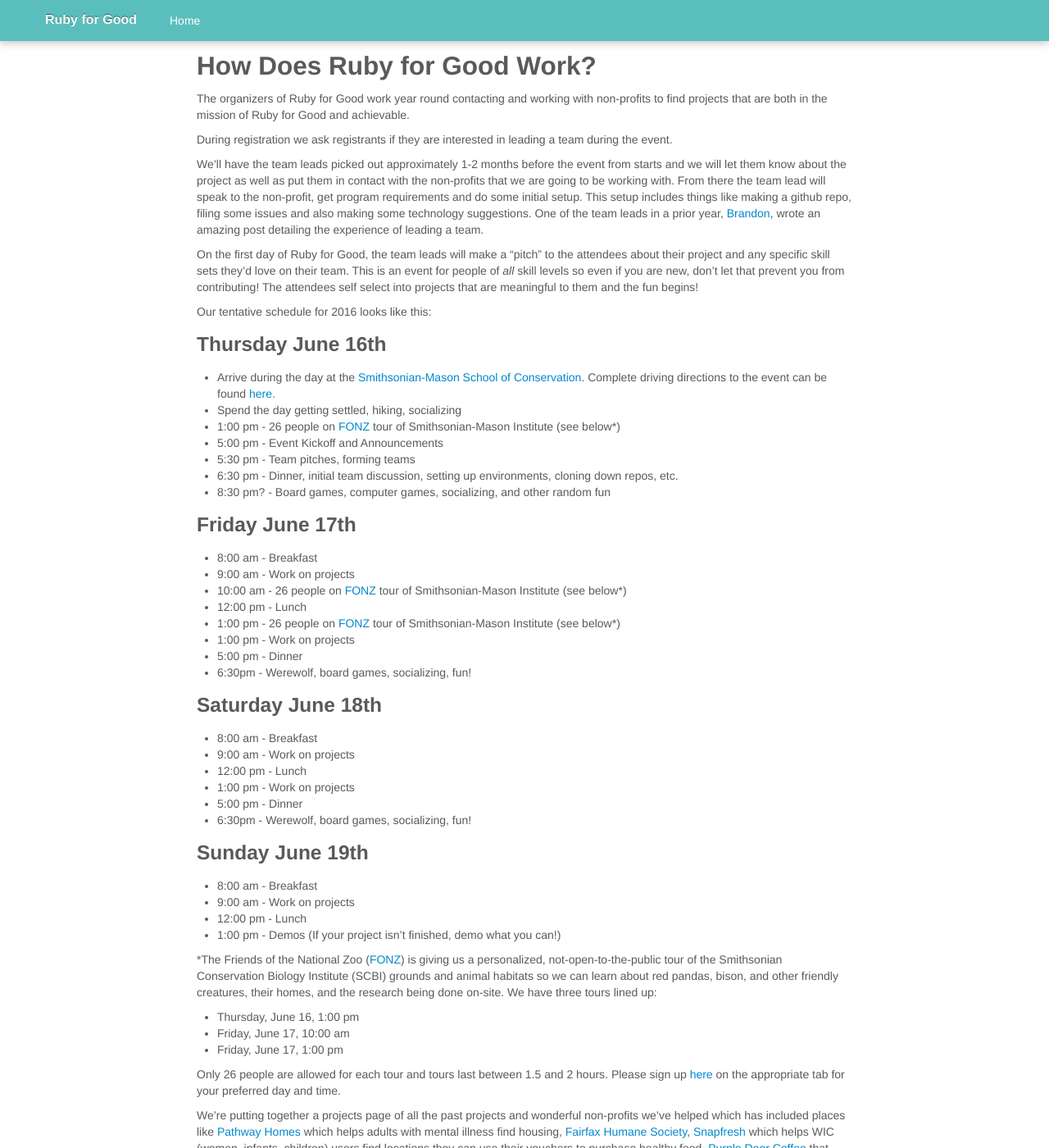
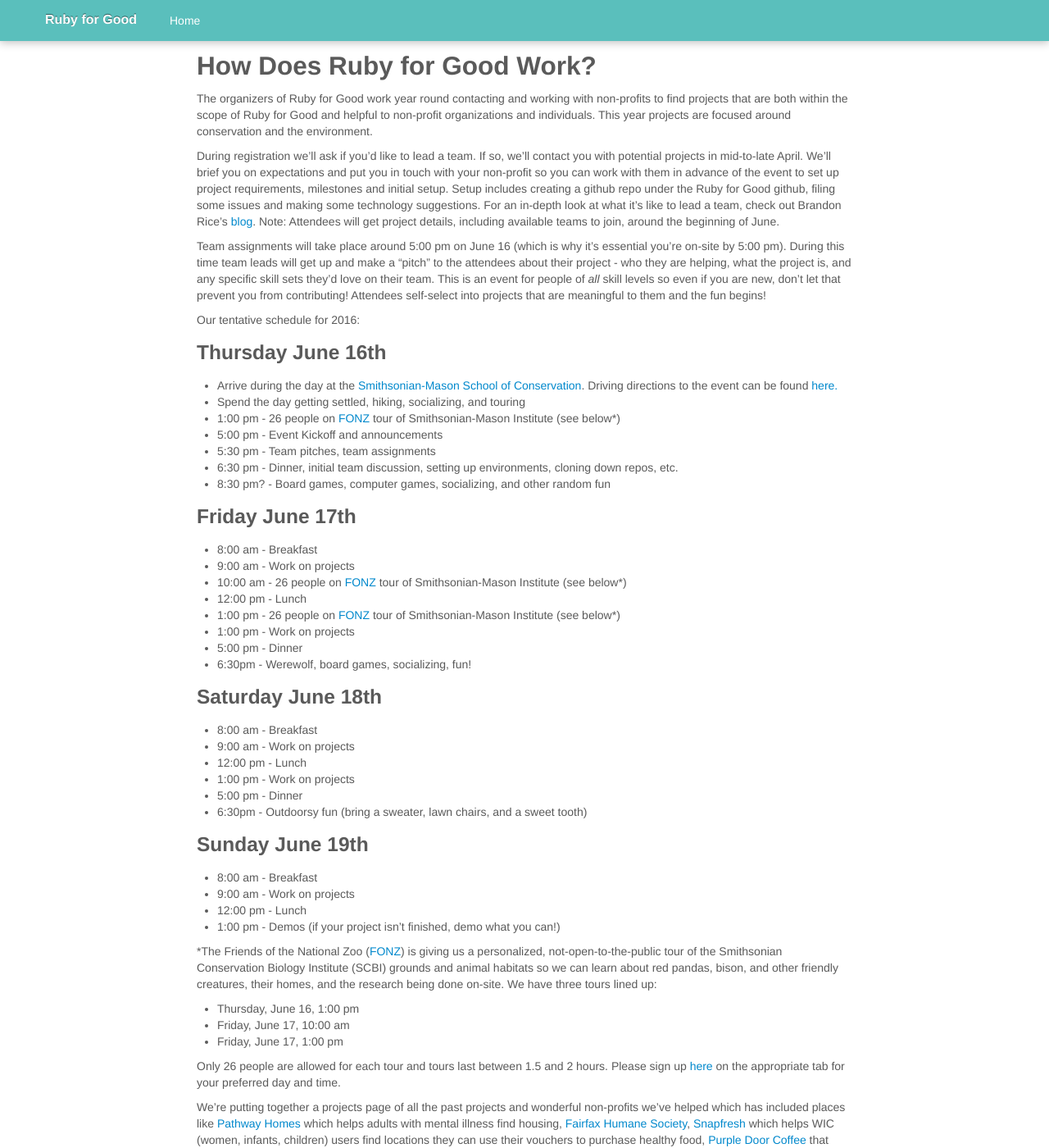
Before and after one commit to rubyforgood/rubyforgood.org--old, a Jekyll site: the page built from info.md, in a window 1280 px wide and 1400 px high. Shown: the whole window at 82% size. Built offline with Jekyll 4.4.1, drawn with Linux system fonts in a browser that asks for light colours.

Commit message:
update more info page

```diff
--- a/index.html
+++ b/index.html
@@ -226,7 +226,7 @@
         <h5>What you <span class="highlight">need</span> to know</h5>
         <p class="big">
           Bring yourself, your laptop, and whatever you plan on wearing. Lodging consists of shared dorm rooms (what better way to get to know new people!) complete with linens, pillows, blankets and towels. We'll also be supplying food, drinks, and fun atmosphere. We invite you to bring board games or card games... we can only guarantee that we'll have the equipment needed to play <a
-          href="http://www.artemis.eochu.com/">Artemis</a>. We hope you arrive early on Thursday for the personalized tour the Friends of the National Zoo (FONZ) are giving us (1pm)! For a more in-depth run down of the weekend, check out our <a href="/info.html"> More Info</a> page. More questions? Take a gander through the <a href="/faq">FAQ</a> or drop us a <a href="mailto:info@rubyforgood.com">note</a>.
+          href="http://www.artemis.eochu.com/">Artemis</a>. We have a fun outdoor activity planned for one evening so camping chairs, a sweater and maybe some bug spray are highly recommended. Make sure to <a href="https://docs.google.com/spreadsheets/d/1gTi3wUj8MJLG637wdYBsasBrca53P7X-FFjXWw-SF2k/edit#gid=2051703219">sign up</a> for the <a href="https://nationalzoo.si.edu/JoinFonz/join.cfm">FONZ</a> personalized tour of the facility! For a more in-depth run down of the weekend, check out our <a href="/info.html"> More Info</a> page. More questions? Take a gander through the <a href="/faq">FAQ</a> or drop us a <a href="mailto:info@rubyforgood.com">note</a>.
         </p>
       </article>
     </section>
--- a/info.md
+++ b/info.md
@@ -4,23 +4,21 @@
 
 ## How Does Ruby for Good Work?
 
-The organizers of Ruby for Good work year round contacting and working with non-profits to find projects that are both in the mission of Ruby for Good and achievable.
+The organizers of Ruby for Good work year round contacting and working with non-profits to find projects that are both within the scope of Ruby for Good and helpful to non-profit organizations and individuals. This year projects are focused around conservation and the environment.
 
-During registration we ask registrants if they are interested in leading a team during the event.
+During registration we'll ask if you'd like to lead a team. If so, we'll contact you with potential projects in mid-to-late April. We'll brief you on expectations and put you in touch with your non-profit so you can work with them in advance of the event to set up project requirements, milestones and initial setup. Setup includes creating a github repo under the Ruby for Good github, filing some issues and making some technology suggestions. For an in-depth look at what it's like to lead a team, check out Brandon Rice's [blog](http://www.blrice.net/blog/2015/08/10/leading-a-team-at-ruby-for-good/). Note: Attendees will get project details, including available teams to join, around the beginning of June.
 
-We'll have the team leads picked out approximately 1-2 months before the event from starts and we will let them know about the project as well as put them in contact with the non-profits that we are going to be working with. From there the team lead will speak to the non-profit, get program requirements and do some initial setup. This setup includes things like making a github repo, filing some issues and also making some technology suggestions. One of the team leads in a prior year, [Brandon](http://www.blrice.net/blog/2015/08/10/leading-a-team-at-ruby-for-good/), wrote an amazing post detailing the experience of leading a team.
+Team assignments will take place around 5:00 pm on June 16 (which is why it's essential you're on-site by 5:00 pm). During this time team leads will get up and make a "pitch" to the attendees about their project - who they are helping, what the project is, and any specific skill sets they'd love on their team. This is an event for people of *all* skill levels so even if you are new, don't let that prevent you from contributing! Attendees self-select into projects that are meaningful to them and the fun begins!
 
-On the first day of Ruby for Good, the team leads will make a "pitch" to the attendees about their project and any specific skill sets they'd love on their team. This is an event for people of *all* skill levels so even if you are new, don't let that prevent you from contributing! The attendees self select into projects that are meaningful to them and the fun begins!
-
-Our tentative schedule for 2016 looks like this:
+Our tentative schedule for 2016:
 
 ### Thursday June 16th
 
-* Arrive during the day at the [Smithsonian-Mason School of Conservation](http://smconservation.gmu.edu/). Complete driving directions to the event can be found [here.](/location)
-* Spend the day getting settled, hiking, socializing
+* Arrive during the day at the [Smithsonian-Mason School of Conservation](http://smconservation.gmu.edu/). Driving directions to the event can be found [here.](/location)
+* Spend the day getting settled, hiking, socializing, and touring
 * 1:00 pm - 26 people on [FONZ](https://nationalzoo.si.edu/JoinFonz/join.cfm) tour of Smithsonian-Mason Institute (see below*)
-* 5:00 pm - Event Kickoff and Announcements
-* 5:30 pm - Team pitches, forming teams
+* 5:00 pm - Event Kickoff and announcements
+* 5:30 pm - Team pitches, team assignments
 * 6:30 pm - Dinner, initial team discussion, setting up environments, cloning down repos, etc.
 * 8:30 pm? - Board games, computer games, socializing, and other random fun
 
@@ -42,14 +40,14 @@
 * 12:00 pm - Lunch
 * 1:00 pm - Work on projects
 * 5:00 pm - Dinner
-* 6:30pm - Werewolf, board games, socializing, fun!
+* 6:30pm - Outdoorsy fun (bring a sweater, lawn chairs, and a sweet tooth)
 
 ### Sunday June 19th
 
 * 8:00 am - Breakfast
 * 9:00 am - Work on projects
 * 12:00 pm - Lunch
-* 1:00 pm - Demos (If your project isn't finished, demo what you can!)
+* 1:00 pm - Demos (if your project isn't finished, demo what you can!)
 
 
 *The Friends of the National Zoo ([FONZ](https://nationalzoo.si.edu/JoinFonz/join.cfm)) is giving us a personalized, not-open-to-the-public tour of the Smithsonian Conservation Biology Institute (SCBI) grounds and animal habitats so we can learn about red pandas, bison, and other friendly creatures, their homes, and the research being done on-site. We have three tours lined up:
```
Also changed, not shown: faq.md (+3 -3 lines).
